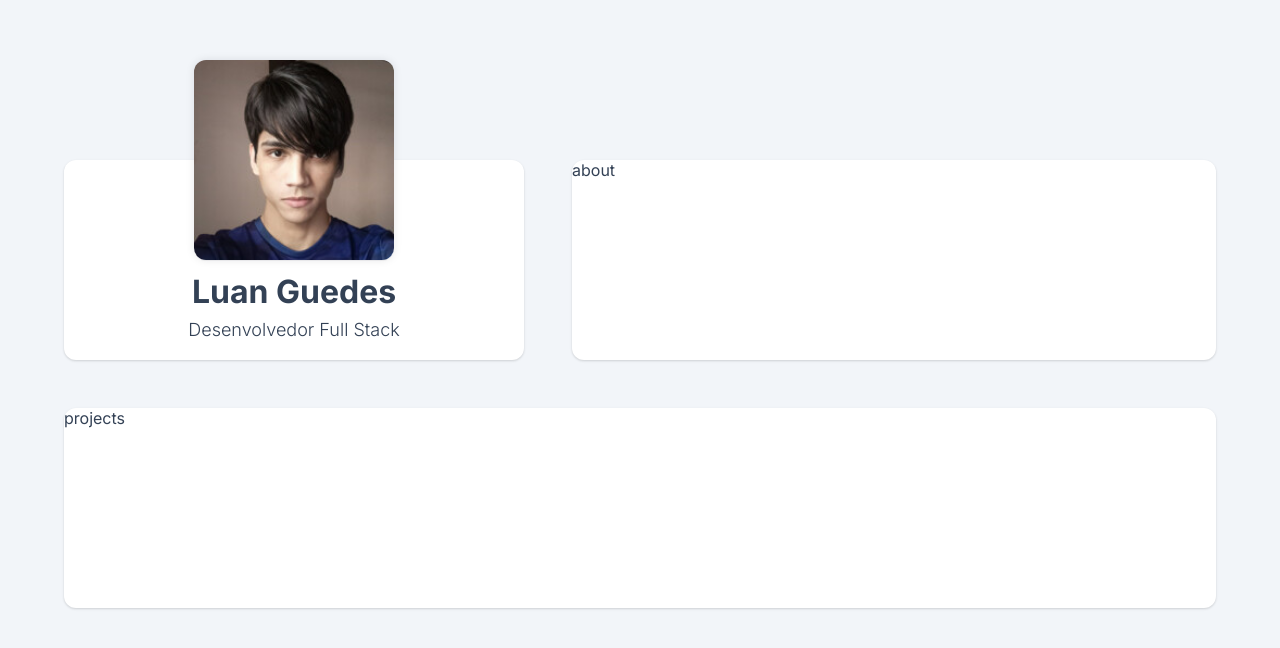
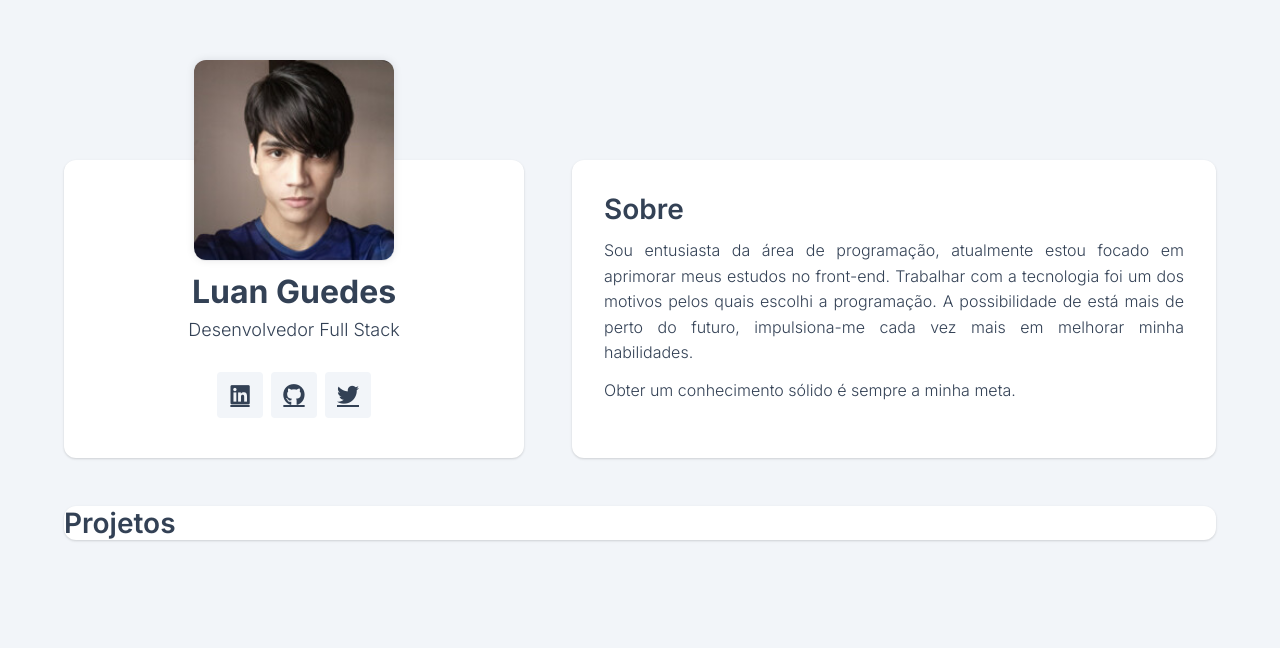
Before and after one commit to llawlietcracker/portfolio, a plain HTML site: page index.html in a window 1280 px wide. Drawn offline with Linux system fonts and the light colour scheme.

Commit message:
Adicionando links e a seção sobre

```diff
--- a/index.html
+++ b/index.html
@@ -9,6 +9,9 @@
     <link href="https://fonts.googleapis.com/css2?family=Inter:wght@300;400;600;700&display=swap" rel="stylesheet" />
 
     <link rel="stylesheet" href="styles/global.css" />
+
+    <!-- fontawesome.com -->
+    <script src="https://kit.fontawesome.com/d98ad38936.js" crossorigin="anonymous"></script>
   </head>
   <body>
     <div class="app">
@@ -21,10 +24,38 @@
           <h1>Luan Guedes</h1>
 
           <p>Desenvolvedor Full Stack</p>
+
+          <div class="social">
+            <a href="#" class="social_link" target="_blank">
+              <i class="fa-brands fa-linkedin"></i>
+            </a>
+
+            <a href="#" class="social_link" target="_blank">
+              <i class="fa-brands fa-github"></i>
+            </a>
+
+            <a href="#" class="social_link" target="_blank">
+              <i class="fa-brands fa-twitter"></i>
+            </a>
+          </div>
         </div>
       </section>
-      <section class="card">about</section>
-      <section class="card projects">projects</section>
+      <section class="card about">
+        <h2 class="subtitle">Sobre</h2>
+
+        <p>
+          Sou entusiasta da área de programação, atualmente estou focado em aprimorar meus estudos no front-end. Trabalhar com a
+          tecnologia foi um dos motivos pelos quais escolhi a programação. A possibilidade de está mais de perto do futuro,
+          impulsiona-me cada vez mais em melhorar minha habilidades.
+        </p>
+
+        <p></p>
+
+        <p>Obter um conhecimento sólido é sempre a minha meta.</p>
+      </section>
+      <section class="card projects">
+        <h2 class="subtitle">Projetos</h2>
+      </section>
     </div>
   </body>
 </html>
--- /dev/null
+++ b/styles/about.css
@@ -0,0 +1,13 @@
+.about {
+  padding: 32px;
+}
+
+.about p {
+  text-align: justify;
+
+  font-size: 16px;
+  line-height: 1.6;
+  font-weight: 300;
+
+  margin-top: 12px;
+}
--- a/styles/global.css
+++ b/styles/global.css
@@ -1,4 +1,6 @@
 @import url(user.css);
+@import url(social.css);
+@import url(about.css);
 
 :root {
   --primary: #334155;
@@ -39,10 +41,6 @@ body {
   margin: 160px auto 100px;
 }
 
-section {
-  height: 200px;
-}
-
 .projects {
   grid-column: 1 / 3;
 }
@@ -52,3 +50,8 @@ section {
   background: var(--background-card);
   box-shadow: var(--shadow-card);
 }
+
+.subtitle {
+  font-size: 28px;
+  font-weight: 600;
+}
--- /dev/null
+++ b/styles/social.css
@@ -0,0 +1,33 @@
+.social {
+  display: flex;
+  column-gap: 8px;
+
+  margin-top: 24px;
+}
+
+.social_link {
+  width: 46px;
+  height: 46px;
+
+  border-radius: 4px;
+  background: var(--background-body);
+
+  color: var(--secondary);
+
+  display: flex;
+  align-items: center;
+  justify-content: center;
+
+  transition: all 0.2s;
+}
+
+.social_link i {
+  font-size: 22px;
+}
+
+.social_link:hover {
+  color: #fff;
+
+  background: var(--link);
+  transform: translateY(-12px);
+}
```
